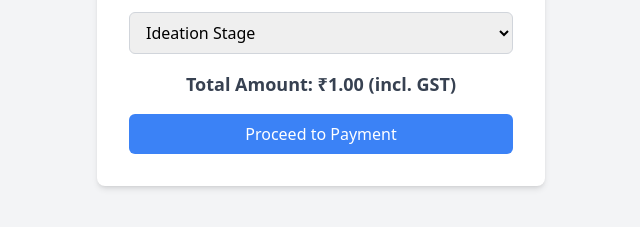
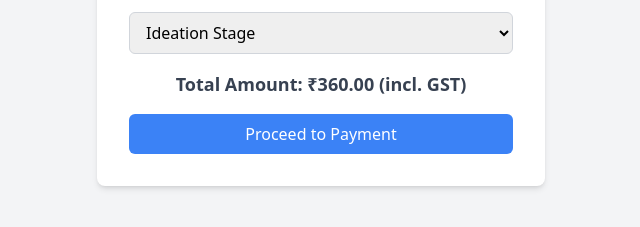
Before and after one commit to CONNEXGROW/400k-payment-link, a plain HTML site: page index.html in a window 1280 px wide. Shown: the part 461-688 px from the top of the page, 319-959 px from the left. Drawn offline with nearby package versions, Linux system fonts and the light colour scheme.

Commit message:
Update index.html

```diff
--- a/index.html
+++ b/index.html
@@ -52,7 +52,7 @@
         const amountDisplay = document.getElementById("amountDisplay");
 
         const amounts = {
-            "1": 100,  // ₹299 + GST
+            "1": 36000,  // ₹299 + GST
             "2": 72000,  // ₹599 + GST
             "3":  120000   // ₹999 + GST
         };
```
